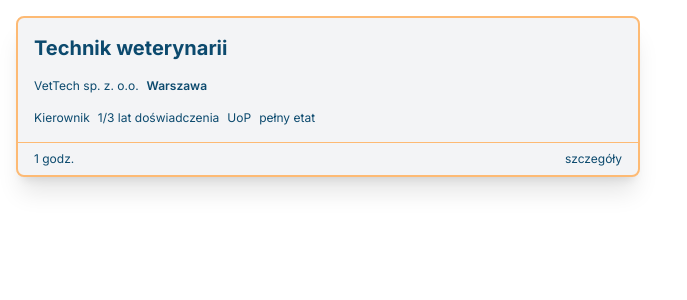
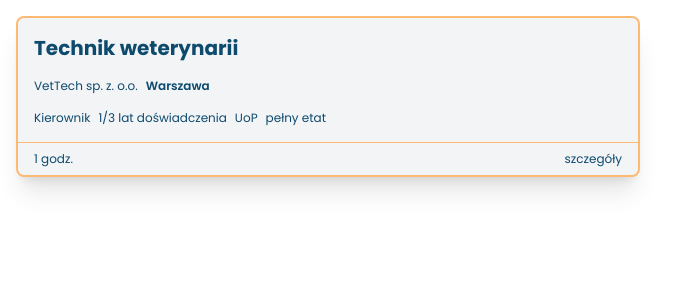
Before and after one commit to lszmytko/jobboard, a Next.js app: page / in a window 1280 px wide. Shown: the top 300 px of the page, without its empty margins (0-687 px from the left). Built offline with nearby package versions, Linux system fonts and the light colour scheme.

Commit message:
feat(main): add poppins font

```diff
--- a/src/app/layout.tsx
+++ b/src/app/layout.tsx
@@ -1,8 +1,11 @@
 import "./globals.css";
 import type { Metadata } from "next";
-import { Inter } from "next/font/google";
+import { Poppins } from "next/font/google";
 
-const inter = Inter({ subsets: ["latin"] });
+const poppins = Poppins({
+  subsets: ["latin"],
+  weight: ["100", "200", "300", "400", "500", "600", "700", "800", "900"],
+});
 
 export const metadata: Metadata = {
   title: "Create Next App",
@@ -16,7 +19,7 @@ export default function RootLayout({
 }) {
   return (
     <html lang="en">
-      <body className={inter.className}>{children}</body>
+      <body className={poppins.className}>{children}</body>
     </html>
   );
 }
```
